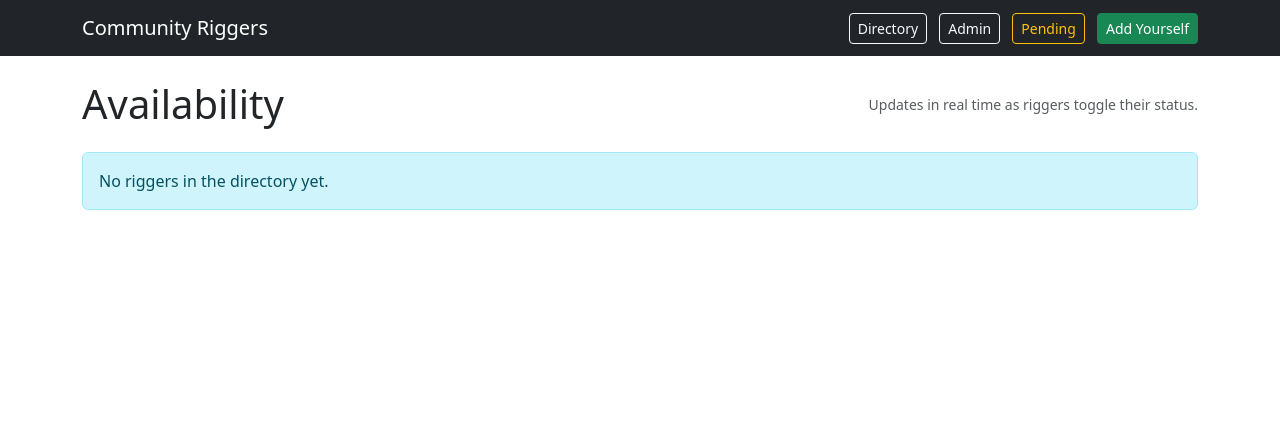
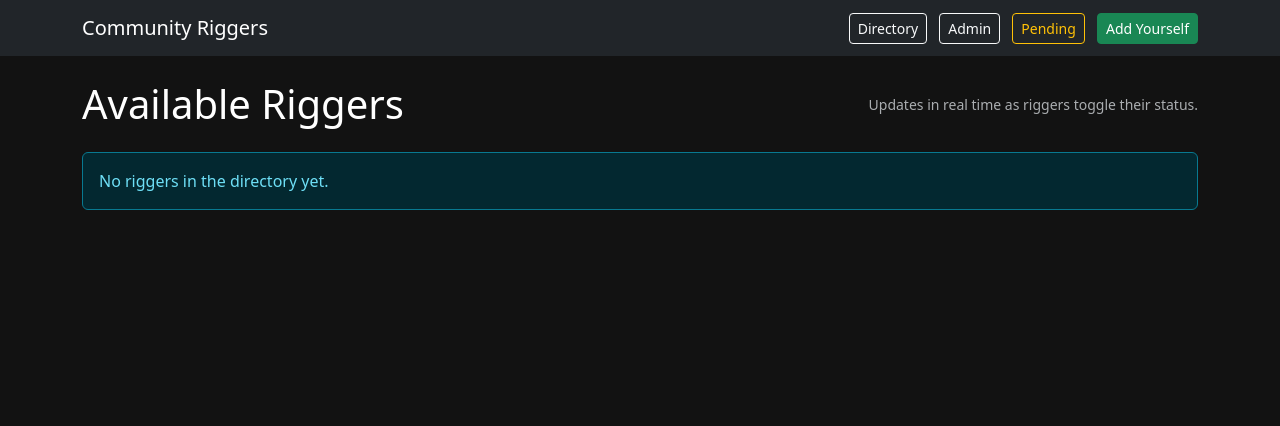
Before and after one commit to dkmkelley/community-riggers, a Flask app: page /admin/availability in a window 1280 px wide. Shown: the top 426 px of the page. Run offline with Flask 3, Linux system fonts and the light colour scheme; data that the repository does not hold is empty.

Commit message:
Changed UI to dark mode, added availability of CSS customization if needed or wanted later

```diff
--- a/app.py
+++ b/app.py
@@ -5,10 +5,31 @@ from datetime import date, timedelta
 app = Flask(__name__)
 
 
+# Function to normalize phone numbers to a standard format (XXX) XXX-XXXX
+@app.template_filter('format_phone')
+def format_phone(phone):
+    if not phone:
+        return "—"
+    digits = ''.join(filter(str.isdigit, phone))
+    if len(digits) == 10:
+        return f"({digits[:3]}) {digits[3:6]}-{digits[6:]}"
+    elif len(digits) == 11 and digits[0] == '1':
+        return f"({digits[1:4]}) {digits[4:7]}-{digits[7:]}"
+    return phone
+
 # Default route. Redirects to the list of riggers
 @app.route("/")
 def home():
     return redirect(url_for("list_riggers"))
+
+
+# Route to list all riggers
+@app.route("/riggers")
+def list_riggers():
+    conn = get_db()
+    riggers = conn.execute("SELECT id, name, phone, affiliation, city, token FROM riggers WHERE status = 'approved' ORDER BY name").fetchall()
+    conn.close()
+    return render_template("riggers.html", riggers=riggers)
 
 
 # Route to add a new rigger
@@ -22,6 +43,14 @@ def add_rigger():
 
         if not name or not phone:
             return render_template("add_rigger.html", error="Name and phone are required.")
+
+        digits = ''.join(filter(str.isdigit, phone))
+        if len(digits) == 10:
+            phone = f"({digits[:3]}) {digits[3:6]}-{digits[6:]}"
+        elif len(digits) == 11 and digits[0] == '1':
+            phone = f"({digits[1:4]}) {digits[4:7]}-{digits[7:]}"
+        else:
+            return render_template("add_rigger.html", error="Please enter a valid 10-digit phone number.")
 
         token = generate_token()
 
@@ -38,16 +67,7 @@ def add_rigger():
     return render_template("add_rigger.html")
 
 
-# Route to list all riggers
-@app.route("/riggers")
-def list_riggers():
-    conn = get_db()
-    riggers = conn.execute("SELECT id, name, phone, affiliation, city, token FROM riggers WHERE status = 'approved' ORDER BY name").fetchall()
-    conn.close()
-    return render_template("riggers.html", riggers=riggers)
-
-
-# Route to edit a rigger's information
+# Route to edit an existing rigger
 @app.route("/riggers/<int:id>/edit", methods=["GET", "POST"])
 def edit_rigger(id):
     conn = get_db()
@@ -67,6 +87,14 @@ def edit_rigger(id):
         if not name or not phone:
             conn.close()
             return render_template("edit_rigger.html", rigger=rigger, error="Name and phone are required.")
+
+        digits = ''.join(filter(str.isdigit, phone))
+        if len(digits) == 10:
+            phone = f"({digits[:3]}) {digits[3:6]}-{digits[6:]}"
+        elif len(digits) == 11 and digits[0] == '1':
+            phone = f"({digits[1:4]}) {digits[4:7]}-{digits[7:]}"
+        else:
+            return render_template("edit_rigger.html", rigger=rigger, error="Please enter a valid 10-digit phone number.")
 
         conn.execute(
             """UPDATE riggers
--- /dev/null
+++ b/static/css/style.css
@@ -0,0 +1,5 @@
+:root {
+    --bs-primary: #your-color-here;
+    --bs-body-bg: #your-background;
+    --bs-body-color: #your-text-color;
+}
--- a/templates/admin_availability.html
+++ b/templates/admin_availability.html
@@ -4,7 +4,7 @@
 
 {% block content %}
 <div class="d-flex justify-content-between align-items-center mb-4">
-    <h1 class="mb-0">Availability</h1>
+    <h1 class="mb-0">Available Riggers</h1>
     <small class="text-muted">Updates in real time as riggers toggle their status.</small>
 </div>
 
--- a/templates/base.html
+++ b/templates/base.html
@@ -1,11 +1,13 @@
 <!DOCTYPE html>
-<html lang="en">
+<html lang="en" data-bs-theme="dark">
 <head>
     <meta charset="UTF-8">
     <meta name="viewport" content="width=device-width, initial-scale=1.0">
     <title>{% block title %}Community Riggers{% endblock %}</title>
     <link href="https://cdn.jsdelivr.net/npm/bootstrap@5.3.3/dist/css/bootstrap.min.css" rel="stylesheet">
-    {% block extra_css %}{% endblock %}
+    {% block extra_css %}
+    <link rel="stylesheet" href="{{ url_for('static', filename='css/style.css') }}">
+    {% endblock %}
 </head>
 <body>
     <nav class="navbar navbar-dark bg-dark">
```
